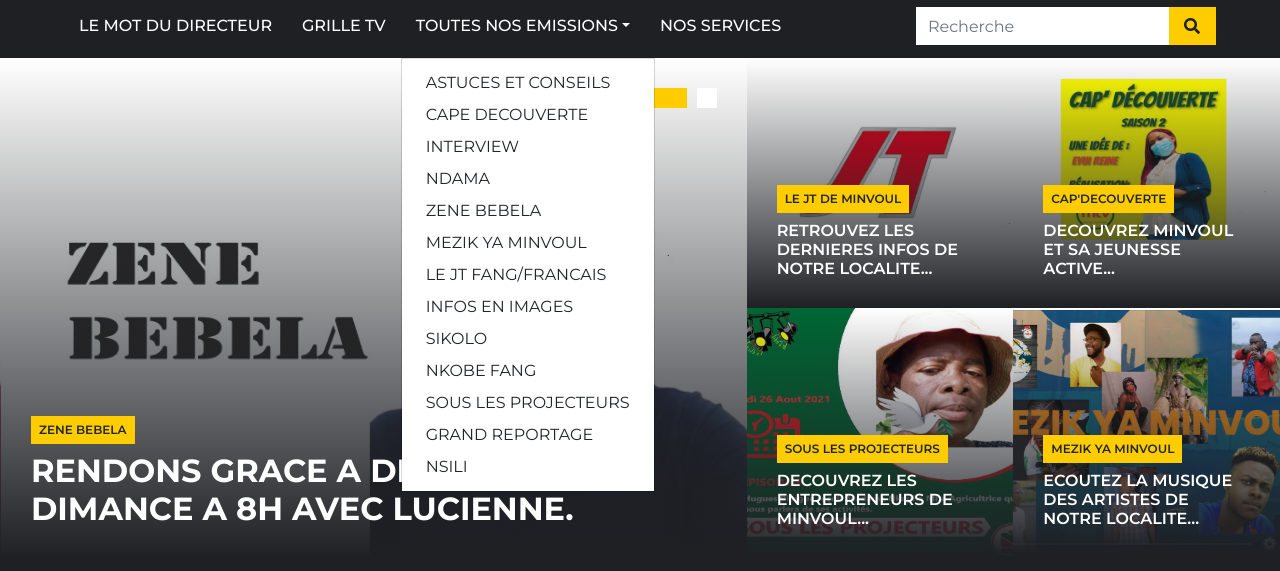
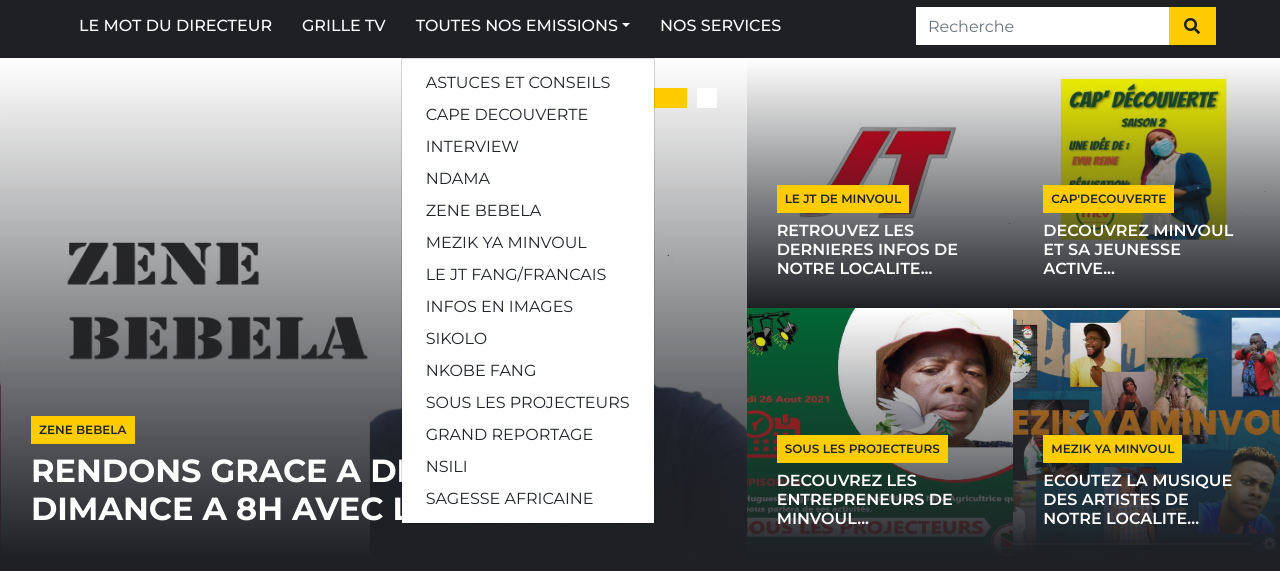
Before and after one commit to Minvoultv/Minvoultv.github.io, a plain HTML site: page index.html in a window 1280 px wide. Both pictures are taken after a click on the link "TOUTES NOS EMISSIONS". Shown: the part 188-759 px from the top of the page. Drawn offline with nearby package versions, Linux system fonts and the light colour scheme.

Commit message:
Update index.html

```diff
--- a/index.html
+++ b/index.html
@@ -81,6 +81,7 @@
 							<a href="#" class="dropdown-item">SOUS LES PROJECTEURS</a>
 							<a href="https://www.facebook.com/MVLTIVI/videos/1739621323045595" class="dropdown-item">GRAND REPORTAGE</a>
 							<a href="https://www.facebook.com/MVLTIVI/videos/1396458360732141" class="dropdown-item">NSILI</a>
+				               <a href="https://fb.watch/bvsPKjwK6_/" class="dropdown-item">SAGESSE AFRICAINE</a>
                         </div>
                     </div>
 					<div class="nav-item dropdown">
```
